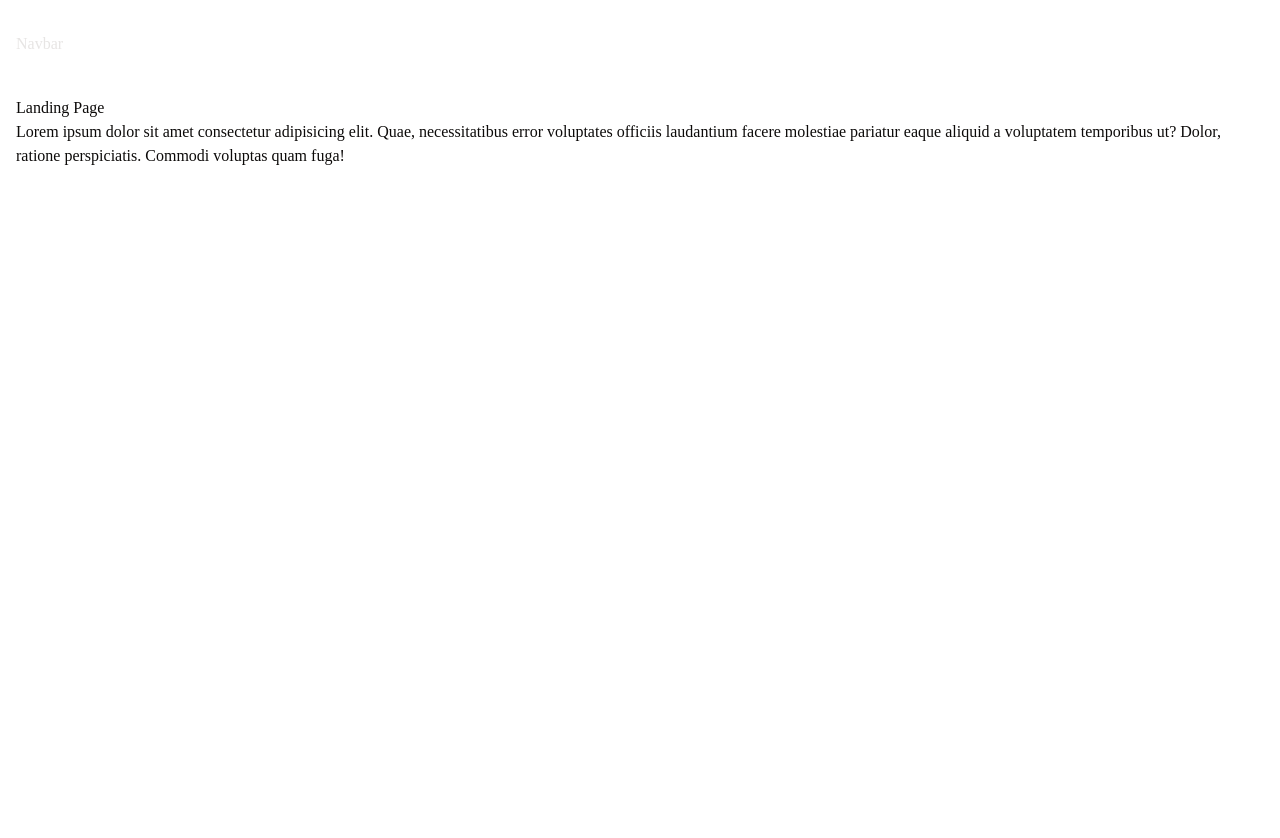
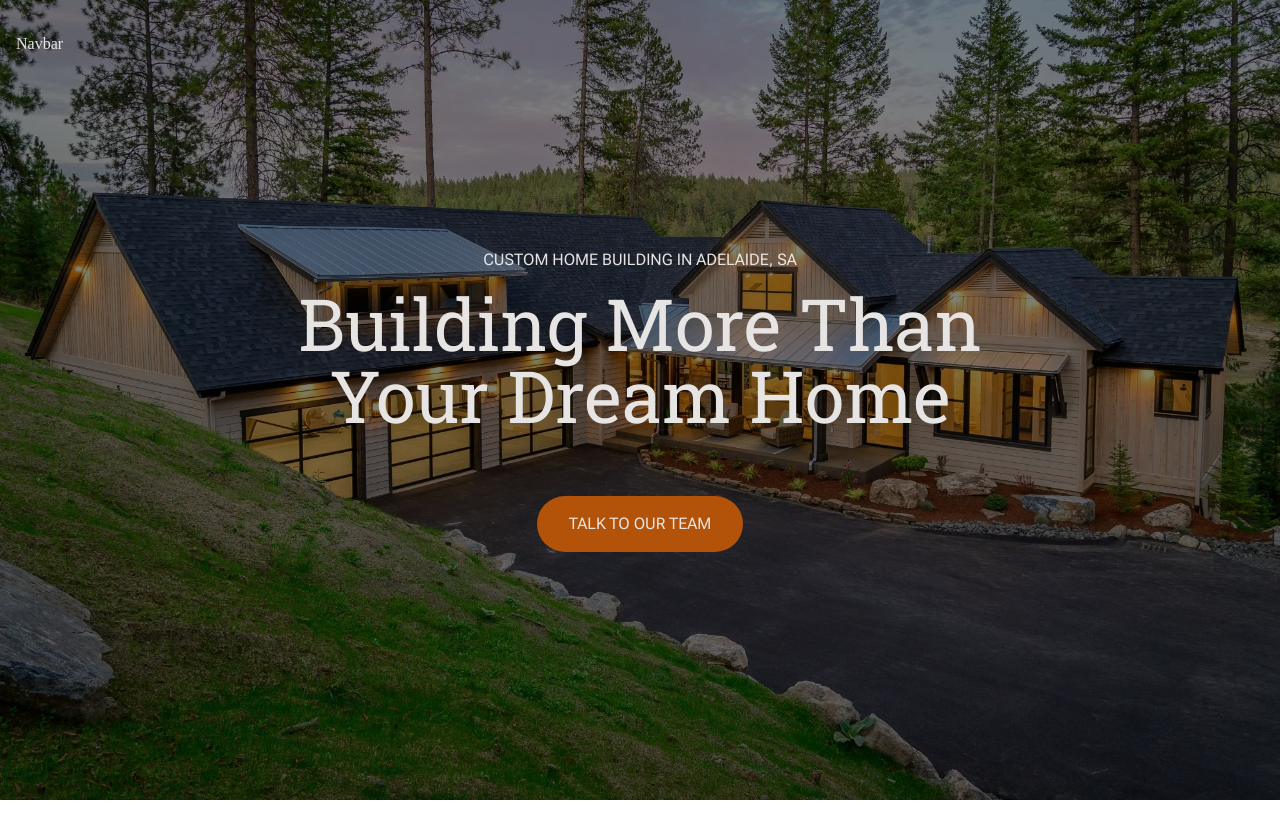
Before and after one commit to forkidd214/tung-homes, a Next.js app: page / in a window 1280 px wide. Shown: the top 838 px of the page. After the commit the page ends 800 px from the top, so only its background shows below. Built offline with nearby package versions, Linux system fonts and the light colour scheme.

Commit message:
feat: add hero section for the home page

```diff
--- /dev/null
+++ b/src/app/_components/hero/hero.tsx
@@ -0,0 +1,44 @@
+import Image from 'next/image'
+import hero from '../../../../public/images/hero.webp'
+import { cn } from '@/lib/utils'
+
+type HeroProps = {}
+
+export default function Hero({}: HeroProps) {
+  return (
+    <section className="relative isolate">
+      <div className="relative -z-10 h-svh brightness-50">
+        <Image
+          alt=""
+          src={hero}
+          placeholder="blur"
+          quality={100}
+          fill
+          sizes="100vw"
+          style={{
+            objectFit: 'cover',
+          }}
+        />
+      </div>
+      <div
+        className={cn(
+          'absolute inset-0 z-10',
+          'mx-auto flex max-w-3xl flex-col items-center justify-center gap-16 px-10',
+          'text-center text-primary-foreground',
+        )}
+      >
+        <div className="space-y-4">
+          <span className="block font-sans text-sm uppercase lg:text-base">
+            Custom Home Building in Adelaide, SA
+          </span>
+          <h1 className="font-serif text-4xl leading-tight lg:text-7xl">
+            Building More Than Your Dream Home
+          </h1>
+        </div>
+        <button className="text-accent-foreground-foreground rounded-full bg-accent px-8 py-4 font-sans uppercase">
+          Talk to our team
+        </button>
+      </div>
+    </section>
+  )
+}
--- /dev/null
+++ b/src/app/_components/hero/index.ts
@@ -0,0 +1,3 @@
+import Hero from './hero'
+
+export default Hero
--- a/src/app/layout.tsx
+++ b/src/app/layout.tsx
@@ -28,11 +28,11 @@ export default function RootLayout({
       <body
         className={cn(
           `${robotoSans.variable} ${robotoSerif.variable}`,
-          'flex min-h-screen flex-col',
+          'flex min-h-svh flex-col',
         )}
       >
         <Header />
-        <main className="flex-1 px-4 pt-24">{children}</main>
+        <main className="flex-1">{children}</main>
       </body>
     </html>
   )
--- a/src/app/page.tsx
+++ b/src/app/page.tsx
@@ -1,13 +1,9 @@
+import Hero from './_components/hero'
+
 export default function Home() {
   return (
     <>
-      <h1>Landing Page</h1>
-      <p className="h-[2000px]">
-        Lorem ipsum dolor sit amet consectetur adipisicing elit. Quae,
-        necessitatibus error voluptates officiis laudantium facere molestiae
-        pariatur eaque aliquid a voluptatem temporibus ut? Dolor, ratione
-        perspiciatis. Commodi voluptas quam fuga!
-      </p>
+      <Hero />
     </>
   )
 }
```
Also changed, not shown: public/images/hero.webp (added).
